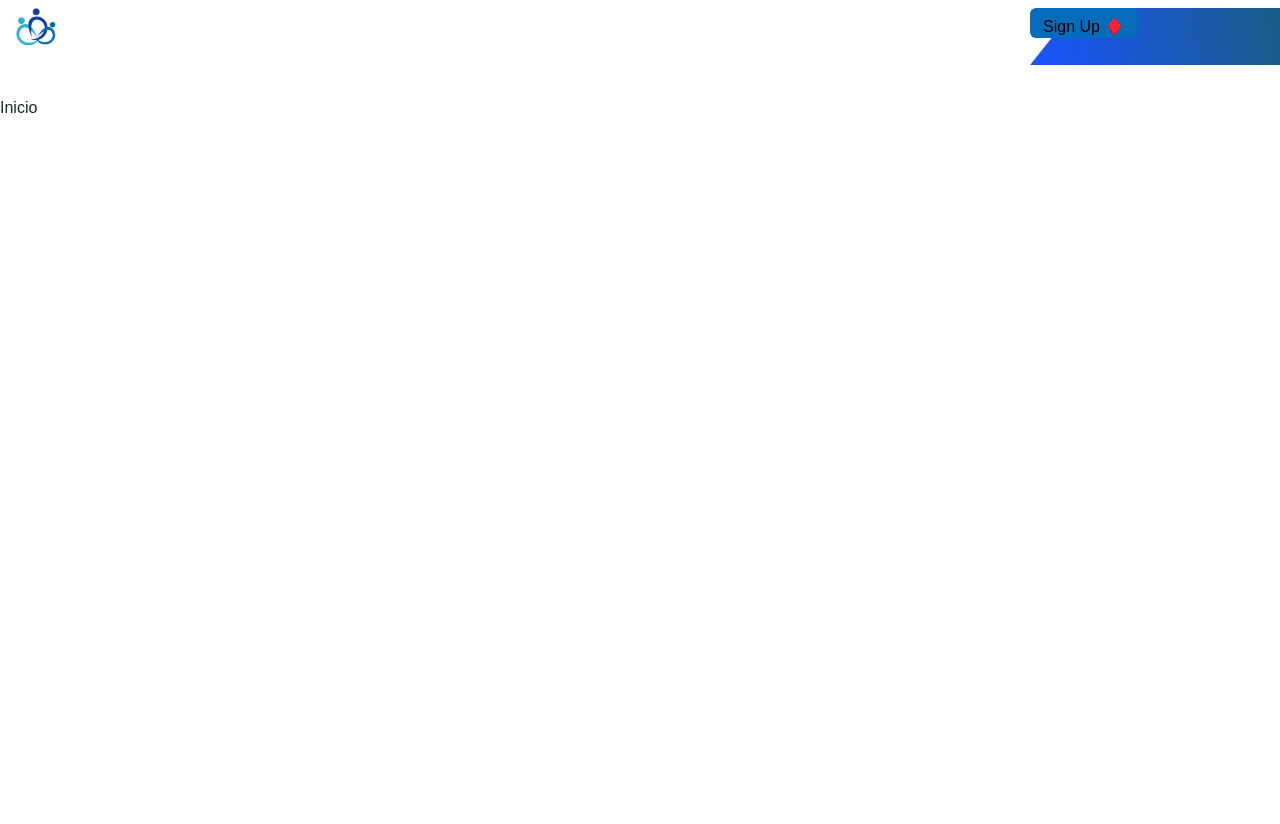
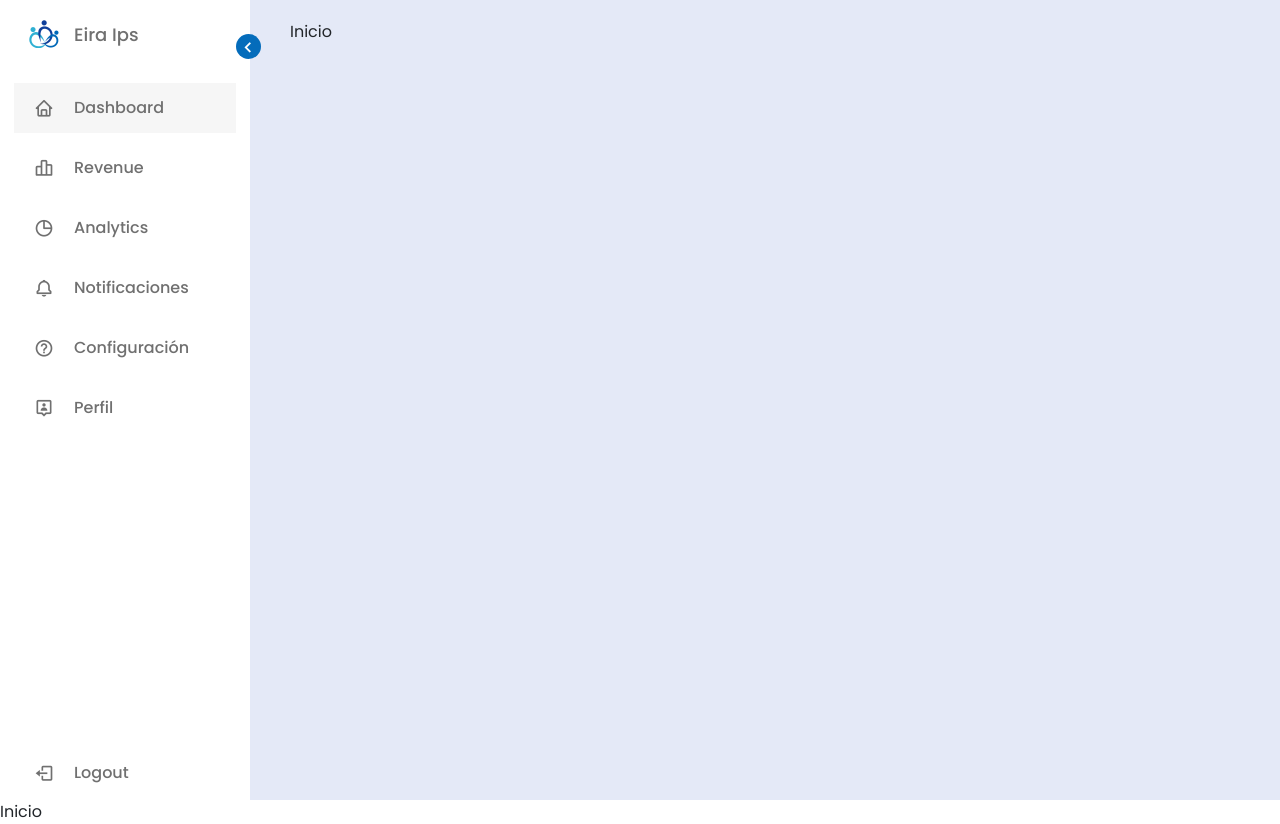
Before and after one commit to JhonRivera00/Eira_IPS, a React (Vite) app: page /inicio in a window 1280 px wide. Before the commit the page ends 800 px from the top, so only its background shows below. Built offline with nearby package versions, Linux system fonts and the light colour scheme.

Commit message:
Sidebar Terminado

```diff
--- a/src/Routes/AppRoutes.jsx
+++ b/src/Routes/AppRoutes.jsx
@@ -2,17 +2,17 @@ import React from "react";
 import { Route, Routes } from "react-router-dom";
 import Inicio from "../Pages/Inicio";
 import Nav from "../components/Nav";
-import Login from '../Pages/Login'
+import Login from "../Pages/Login";
 import Sidebar from "../components/Sidebar";
 
 function AppRoutes() {
   return (
     <Routes>
-      <Route path="/" element={<Login/>} />
-      <Route path="/inicio" element={<Nav />}>
+      <Route path="/" element={<Login />} />
+      <Route path="/ini" element={<Nav />}></Route>
+      <Route path="inicio" element={<Sidebar />}>
         <Route index element={<Inicio />}></Route>
       </Route>
-      <Route path="sidebar" element={<Sidebar/>}></Route>
     </Routes>
   );
 }
--- a/src/assets/Css/index.css
+++ b/src/assets/Css/index.css
@@ -1,37 +1,39 @@
 @import url('https://fonts.googleapis.com/css2?family=Poppins:wght@300;400;500;600;700&display=swap');
 
-*{
-  font-family: 'popins', sans-serif;
+* {
+  font-family: 'Poppins', sans-serif;
   margin: 0;
   padding: 0;
   box-sizing: border-box;
 }
-.login{
+
+.login {
   margin-top: 0px;
   background: url('../Imagenes/Vector.png') no-repeat, url('../Imagenes/Vector1.png') no-repeat;
   background-size: contain;
   font-family: Arial, Helvetica, sans-serif !important;
 }
 
-.btn-login{
-  background:#e9e9ff !important;
+.btn-login {
+  background: #e9e9ff !important;
   color: #046cbb !important;
 }
 
-.btn-inicio-sesion{
-  background:#046cbb !important ;
+.btn-inicio-sesion {
+  background: #046cbb !important;
   color: white !important;
 }
 
 
-.VectorNav{
+.VectorNav {
   background: url('../Imagenes/VectorNav.png') no-repeat;
   background-size: contain;
   align-items: center;
   width: 250px;
   height: 80px;
 }
-.btn-out{
+
+.btn-out {
   background: #046cbb !important;
   height: 30px;
   color: black !important;
@@ -39,7 +41,8 @@
   border-color: aliceblue;
   border-radius: 50px;
 }
-.logo-nav{
+
+.logo-nav {
   background: url('../Imagenes/logo2.png') no-repeat;
   background-size: contain;
   align-items: center;
@@ -48,14 +51,14 @@
 }
 
 /* Sidebar */
-:root{
+:root {
   /* Colors */
   --body-color: #E4E9F7;
   --sidebar-color: #FFFFFF;
-  --primary-color: #695CFE;
-  --primary-color-light: #F6F5FF;
+  --primary-color: #046cbb;
+  --primary-color-light: #F6F6F6;
   --togle-color: #DDD;
-  --text-color:#707070;
+  --text-color: #707070;
 
   /* Transitions */
 
@@ -65,27 +68,39 @@
   --tran-05: all 0.5s ease;
 }
 
-.body_inicio{
+.body_inicio {
   height: 100vh;
   background-color: var(--body-color);
 }
 
 
 /* === Resuable Css === */
+.sidebar.close {
+  width: 85px;
+}
 
-.sidebar .text{
+.sidebar.close .text{
+  opacity: 0;
+}
+
+.sidebar .text {
   font-size: 16px;
   font-weight: 500;
+  color: var(--text-color);
+  transition: var(--tran-02);
+  white-space: nowrap;
+  opacity: 1;
 }
 
-.sidebar .image{
+.sidebar .image {
   min-width: 60px;
   display: flex;
+  justify-content: center;
   align-items: center;
 }
 
 /* === Sidebar === */
-.sidebar{
+.sidebar {
   position: fixed;
   top: 0;
   left: 0;
@@ -93,14 +108,147 @@
   width: 250px;
   padding: 10px 14px;
   background-color: var(--sidebar-color);
+  transition: var(--tran-05);
+  z-index: 100;
 }
-.sidebar .img-text img{
+
+
+.sidebar li {
+  height: 50px;
+  margin-top: 10px;
+  list-style: none;
+  display: flex;
+  align-items: center;
+}
+
+.sidebar li .icon {
+  display: flex;
+  align-items: center;
+  justify-content: center;
+  min-width: 60px;
+  font-size: 20px;
+}
+
+.sidebar li .icon,
+.sidebar li .text {
+  color: var(--text-color);
+  transition: var(--tran-02);
+}
+
+.sidebar header {
+  position: relative;
+}
+
+.sidebar .img-text img {
   width: 30px;
   border-radius: 6px;
 }
 
-.sidebar header .img-text{
+.sidebar header .img-text {
   display: flex;
   align-items: center;
-  padding: 20px 10px;
+  margin-top: 10px;
 }
+
+header .image-text .header-text {
+  display: flex;
+  flex-direction: column;
+}
+
+.header-text .name {
+  font-weight: 600px;
+  font-size: 18px;
+}
+
+
+.sidebar header .toggle {
+  position: absolute;
+  top: 50%;
+  right: -25px;
+  height: 25px;
+  width: 25px;
+  background-color: var(--primary-color);
+  display: flex;
+  align-items: center;
+  justify-content: center;
+  border-radius: 50%;
+  color: var(--sidebar-color);
+  font-size: 22px;
+  transform: translateY(-50%) rotate(180dg);
+  transition: var(--tran-03);
+}
+.sidebar.close header .toggle{
+  transform: translateY(-50%);
+}
+.sidebar ul {
+  margin: 0px;
+  padding: 0px;
+}
+
+.sidebar .search-box {
+  background: var(--primary-color-light);
+}
+
+.sidebar .search-box input {
+  height: 100%;
+  width: 100%;
+  outline: none;
+  border: none;
+  border-radius: 6px;
+}
+.sidebar .search-box input:hover{
+  background: var(--primary-color);
+  transition: var(--tran-04);
+}
+.sidebar li a {
+  height: 100%;
+  width: 100%;
+  display: flex;
+  align-items: center;
+  text-decoration: none;
+  border-radius: 6px;
+  transition: var(--tran-04);
+}
+
+.sidebar li a:hover {
+  background-color: var(--primary-color);
+}
+
+.sidebar li a:hover .icon,
+.sidebar li a:hover .text {
+  color: var(--sidebar-color);
+}
+
+.sidebar .menu{
+  margin-top: 25px;
+}
+
+.sidebar .menu-bar{
+  height: calc(100% - 30px);
+  display: flex;
+  flex-direction: column;
+  justify-content: space-between;
+}
+
+
+.home{
+  background-color: var(--primary-color-light);
+  height: 100vh;
+  left: 250px;
+  width: calc(100% - 250px);
+  position: relative;
+  transition: var(--tran-05);
+  background: var(--body-color);
+  padding: 20px 40px;
+}
+.home .text{
+  font-size: 25px;
+  font-weight: 500;
+  color: var(--text-color);
+  padding: 20px 40px;
+
+}
+.sidebar.close  ~ .home{
+  left: 85px;
+  width: calc(100% - 85px);
+}
--- a/src/components/Sidebar.jsx
+++ b/src/components/Sidebar.jsx
@@ -1,22 +1,88 @@
-import React from "react";
+import React, { useState } from "react";
 import logo from "../assets/Imagenes/logo2.png";
+import Inicio from "../Pages/Inicio";
+import { Link, Outlet } from "react-router-dom";
+
 function Sidebar() {
+  const [isToggle, setIsToggle] = useState(false);
+
+  const handleToggleClick = () => {
+    setIsToggle(!isToggle);
+  };
+
   return (
-    <body className="body_inicio">
-      <nav className="sidebar">
+    <>
+      <nav className={`sidebar ${isToggle ? "close" : ""}`}>
         <header>
-          <div className="image-text">
+          <div className="img-text">
             <span className="image">
               <img src={logo} alt="logo" />
             </span>
             <div className="text header-text">
-              <span className="name">Eira Ips</span>
-              <span className="profesion">Soluciones Medicas</span>
+              <span className="name">Eira Ips </span>
             </div>
           </div>
+          <i
+            className={`bx ${isToggle ? "bx-chevron-right" : "bx-chevron-left"} toggle`}
+            onClick={handleToggleClick}
+          ></i>
         </header>
+        <div className="menu-bar">
+          <div className="menu">
+            <ul className="menu-links">
+              <li className="nav-links search-box">
+                <Link to="/dashboard">
+                  <i className="bx bx-home icon"></i>
+                  <span className="text nav-text">Dashboard</span>
+                </Link>
+              </li>
+              <li className="nav-links">
+                <Link to="/revenue">
+                  <i className="bx bx-bar-chart-alt-2 icon"></i>
+                  <span className="text nav-text">Revenue</span>
+                </Link>
+              </li>
+              <li className="nav-links">
+                <Link to="/analytics">
+                  <i className="bx bx-pie-chart-alt icon"></i>
+                  <span className="text nav-text">Analytics</span>
+                </Link>
+              </li>
+              <li className="nav-links">
+                <Link to="/notifications">
+                  <i className="bx bx-bell icon"></i>
+                  <span className="text nav-text">Notificaciones</span>
+                </Link>
+              </li>
+              <li className="nav-links">
+                <Link to="/configuracion">
+                  <i className="bx  bx-help-circle icon"></i>
+                  <span className="text nav-text">Configuración</span>
+                </Link>
+              </li>
+              <li className="nav-links">
+                <Link to="/perfil">
+                  <i className="bx bx-user-pin icon"></i>
+                  <span className="text nav-text">Perfil</span>
+                </Link>
+              </li>
+            </ul>
+          </div>
+          <div className="bottom-content">
+            <li className="">
+              <Link to="/">
+                <i className="bx bx-log-out icon"></i>
+                <span className="text nav-text">Logout</span>
+              </Link>
+            </li>
+          </div>
+        </div>
       </nav>
-    </body>
+    <section className="home">
+        <Inicio className="text"/>
+      </section>
+      <Outlet/>
+    </>
   );
 }
 
```
